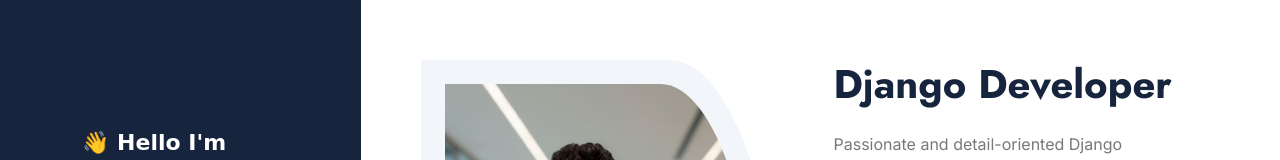
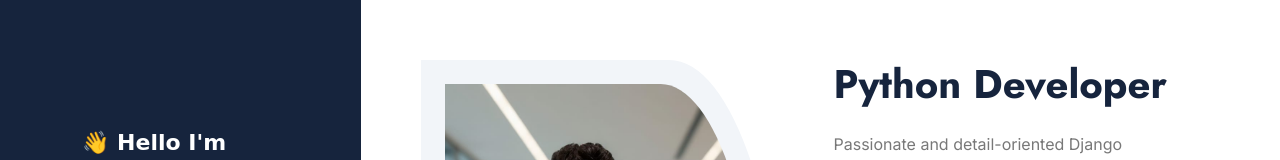
Before and after one commit to PriyanshuTawde/Portfolio, a website with bundled scripts: page index.html in a window 1280 px wide. Shown: the top 160 px of the page. Built offline with nearby package versions, Linux system fonts and the light colour scheme; a web font is replaced by a local one.

Commit message:
Updated index.html

```diff
--- a/index.html
+++ b/index.html
@@ -79,7 +79,7 @@
                                     </div>
                                 </div>
                                 <div class="col-xl-6 wow fadeInUp" data-wow-delay="0.3s">
-                                    <h1 class="display-6 mb-4">Django Developer</h1>
+                                    <h1 class="display-6 mb-4">Python Developer</h1>
                                     <p class="mb-4">
                                         Passionate and detail-oriented Django Developer building scalable, efficient, and user-friendly web applications.
                                     </p>
```
